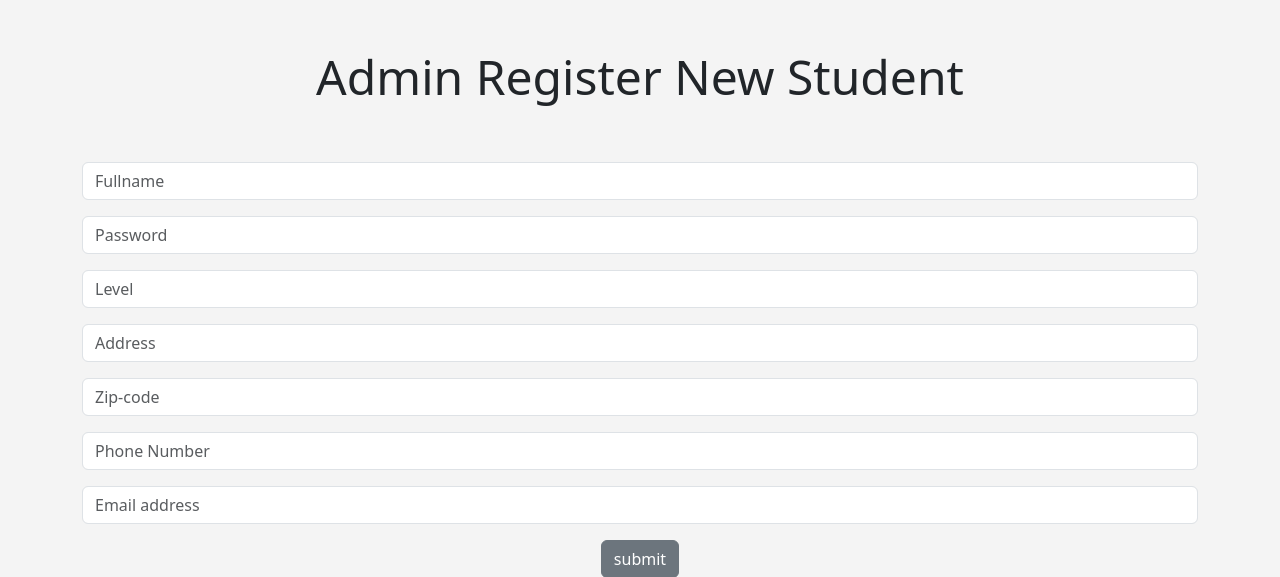
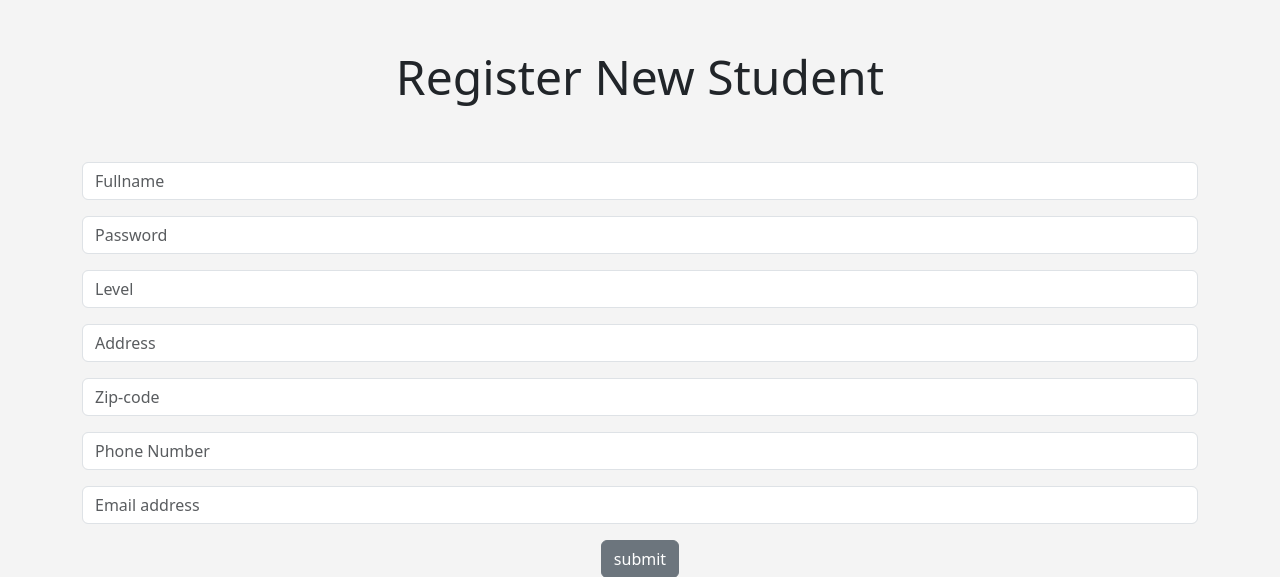
Before and after one commit to Feniola07/SAAS, a Django app: page /studentregister in a window 1280 px wide. Shown: the part 56-633 px from the top of the page. Run offline with Django 4.2, Linux system fonts and the light colour scheme.

Commit message:
Update Studentregister.html

```diff
--- a/assignment/templates/assignment/Studentregister.html
+++ b/assignment/templates/assignment/Studentregister.html
@@ -4,7 +4,7 @@
 {% block content %}
 	<center>
 
-	<h1 class="display-5">Admin Register New Student</h1>
+	<h1 class="display-5">Register New Student</h1>
 
 	<br><br>
 	{% if submitted %}
```
